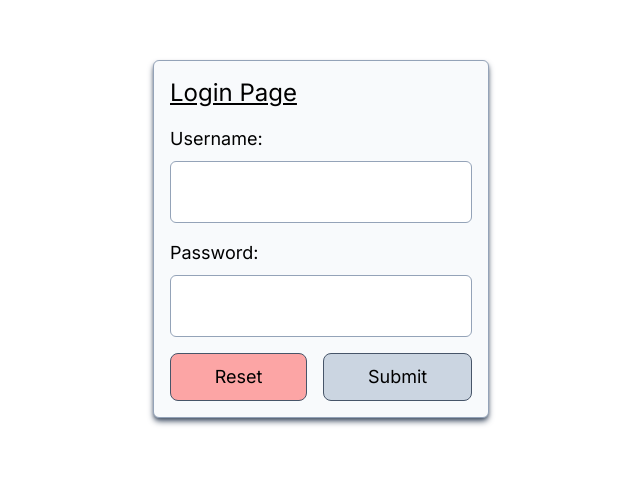
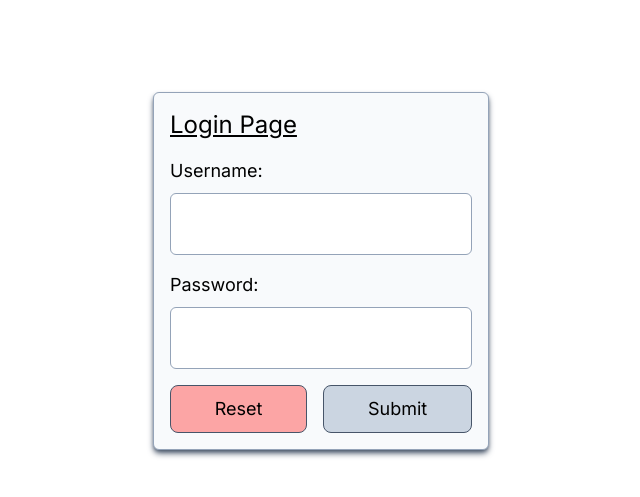
Before and after one commit to ChristopherRdeKoker/todoify, a Next.js app: page / in a window 1280 px wide. Shown: the part 129-626 px from the top of the page, without its empty margins (319-959 px from the left). Built offline with nearby package versions, Linux system fonts and the light colour scheme.

Commit message:
working, gonna try a push

```diff
--- a/src/app/layout.tsx
+++ b/src/app/layout.tsx
@@ -17,7 +17,7 @@ export default function RootLayout({
   return (
     <html lang="en">
       <body className={inter.className}>
-        <div className="flex items-center flex-col h-[calc(100vh_-_4rem)] justify-center">{children}</div>
+        <div className="flex items-center h-[100vh] flex-col grow justify-center">{children}</div>
       </body>
     </html>
   );
```
